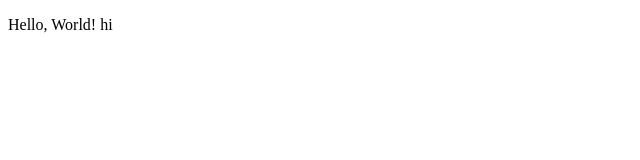
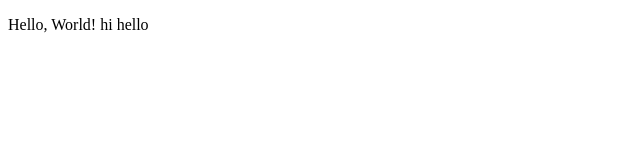
Before and after one commit to ganeshv2911/gans, a plain HTML site: page hello.html in a window 1280 px wide. Shown: the full height of the page, 0-640 px from the left. Drawn offline with Linux system fonts and the light colour scheme.

Commit message:
merge example

```diff
--- a/hello.html
+++ b/hello.html
@@ -5,7 +5,7 @@
 </head>
 <body>
 <p>
-Hello, World! hi
+Hello, World! hi hello
 </p>
 </body>
 
```
